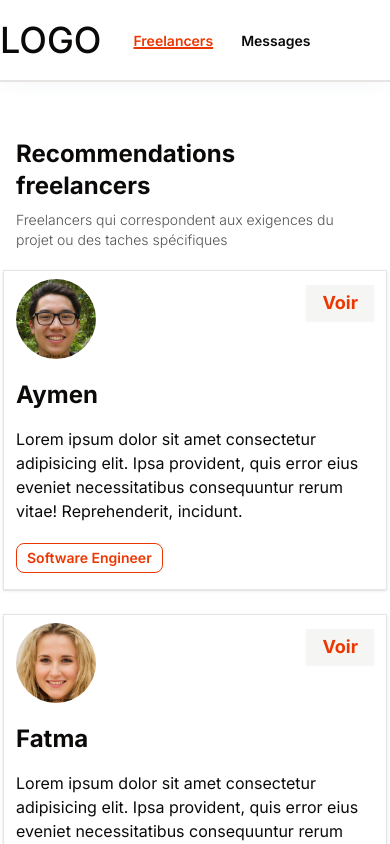
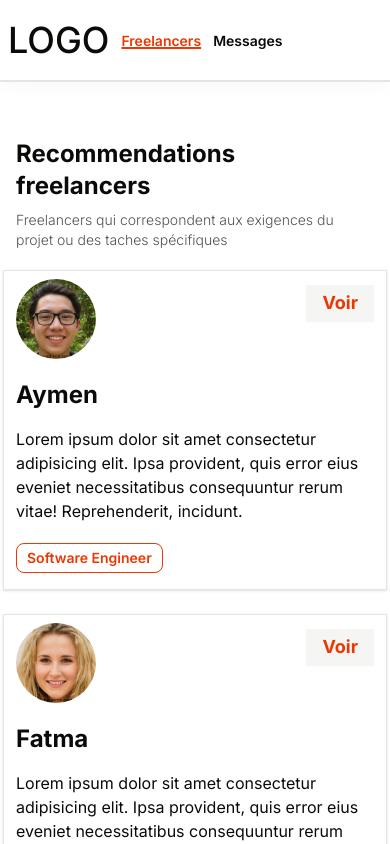
Before and after one commit to meddhiaka/freelancer-recommendation-platform, a Next.js app: page / in a window 390 px wide. Shown: the top 844 px of the page. Built offline with nearby package versions, Linux system fonts and the light colour scheme.

Commit message:
fix: added responsivness for navigation bar component

```diff
--- a/components/nav-bar.tsx
+++ b/components/nav-bar.tsx
@@ -6,8 +6,8 @@ export default function NavigationBar() {
     let pathname: string = usePathname();
     pathname = pathname.includes("/profile/") == true || pathname == "/" ? "/" : ""
     return (
-        <div className="max-w-screen-xl mx-auto my-5">
-            <nav className="flex space-x-8">
+        <div className="max-w-screen-xl mx-auto my-5 px-2">
+            <nav className="flex space-x-3 sm:space-x-8">
                 <div className="text-4xl font-medium">
                     <Link
                         href="/"
@@ -16,7 +16,7 @@ export default function NavigationBar() {
                         LOGO
                     </Link>
                 </div>
-                <ul className="flex space-x-7 items-center">
+                <ul className="flex space-x-3 items-center">
                     <li>
                         <Link
                             className={`${pathname == "/" ? "text-primary underline decoration-2" : ""}  font-semibold text-sm`}
```
